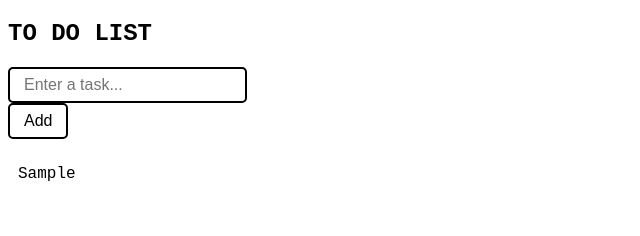
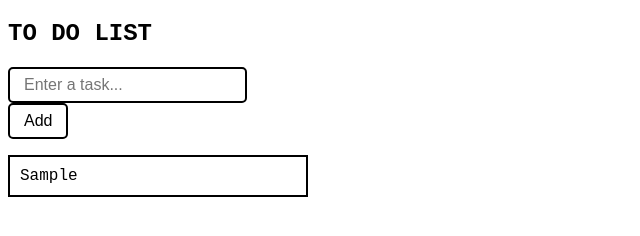
Before and after one commit to generalsayre/todolist, a plain HTML site: page index.html in a window 1280 px wide. Both pictures are taken after typing "Sample" into the empty fields and a click on the button "Add". Shown: the whole page, without its empty margins (0-640 px from the left). Drawn offline with Linux system fonts and the light colour scheme.

Commit message:
i am so stupid

```diff
--- a/styles.css
+++ b/styles.css
@@ -17,6 +17,9 @@ li {
     padding: 10px;
     display: flex;
     justify-content:space-between;
+    border: 2px solid black;
+    background-color: white;
+    color:black;
 }
 .completed {
     text-decoration: line-through;
```
